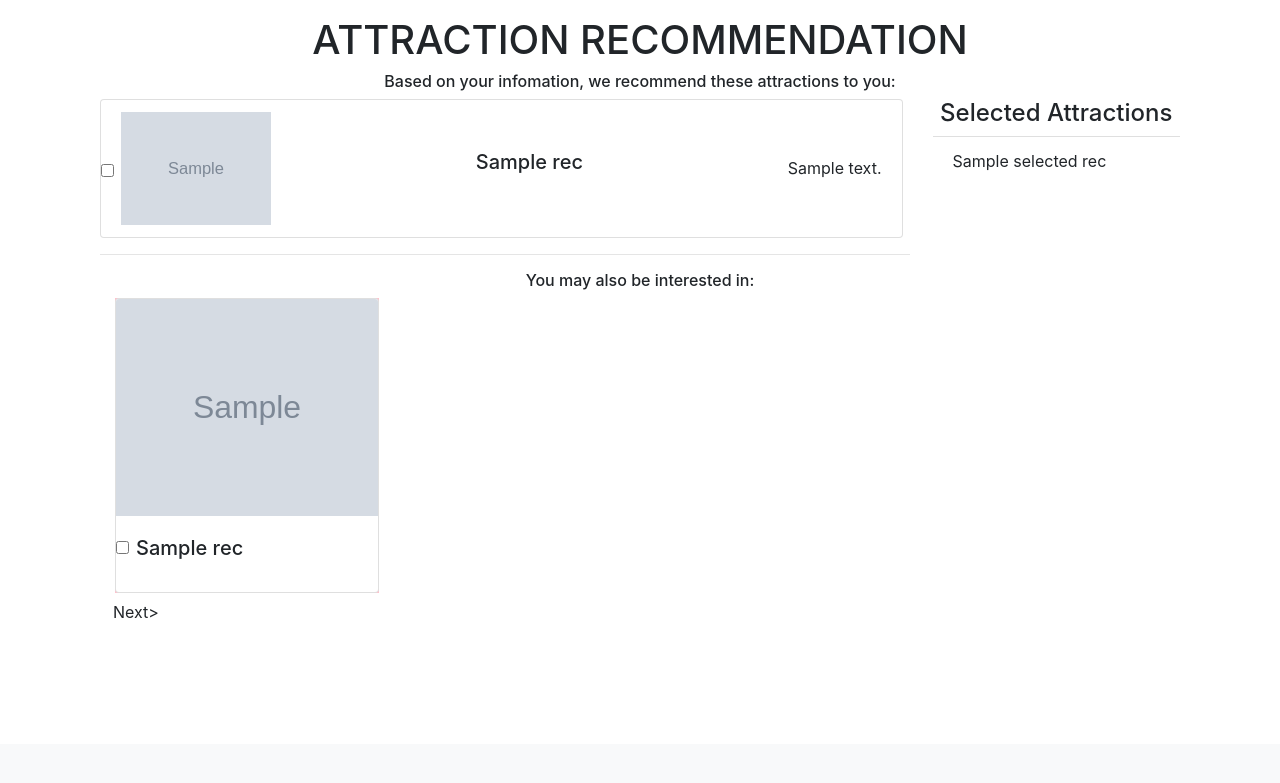
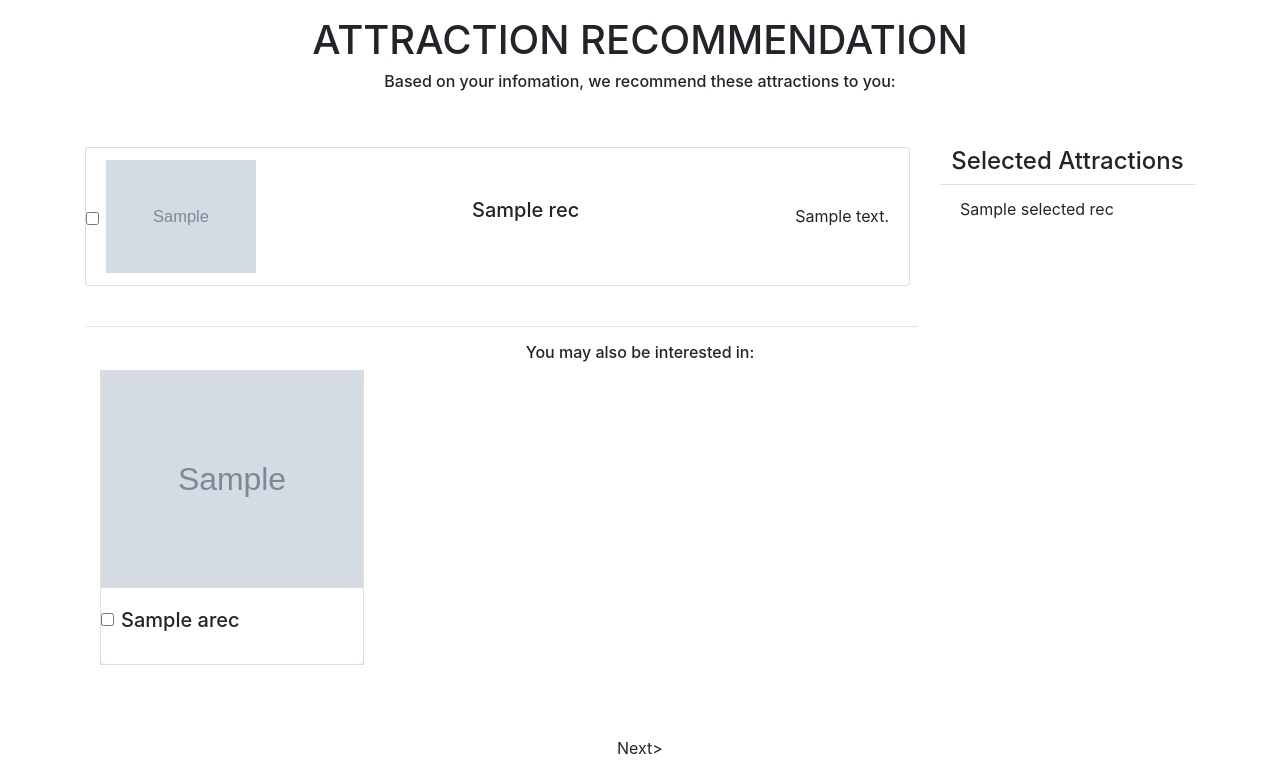
Before and after one commit to vidur6789/trippingo-web, a Django app: template recommendations/templates/recommendations.html in a window 1280 px wide. Shown: the part 56-839 px from the top of the page. Before the commit the page ends 674 px from the top, so only its background shows below. Run offline with Django 3.2, Linux system fonts and the light colour scheme; the template is opened without the code that fills it: most values are stand-ins (such as "Sample title", 1, 10 or a date in 2020); grey boxes marked "Sample" are stand-in pictures; some libraries are stand-ins or nearby versions.

Commit message:
added associated attractions display

```diff
--- a/recommendations/templates/recommendations.html
+++ b/recommendations/templates/recommendations.html
@@ -1,4 +1,4 @@
-<style>
+<style xmlns="http://www.w3.org/1999/html">
     .card-item {
         background-color: pink;
         display: table-cell;
@@ -15,9 +15,9 @@
 <h1 class="text-center">ATTRACTION RECOMMENDATION</h1>
 
 <h6 class="text-center">Based on your infomation, we recommend these attractions to you:</h6>
-<form action="../{{pk}}/selectedAttractions" method='POST'>
+<br action="../{{pk}}/selectedAttractions" method='POST'>
     {% csrf_token %}
-<div class="container">
+<br class="container">
   <div class="row">
     <div class="col-12 col-sm-8 col-lg-9">
       <ul class="list-group" id="recommendation_list">
@@ -44,23 +44,21 @@
 </ul>
     </div>
   </div>
+</br>
 <HR SIZE=100 width=75% align=left>
 <h6 class="text-center">You may also be interested in:</h6>
-<form action="../{{pk}}/associatedAttractions" method='POST'>
+<form>
     <div class="container">
             <div class="row">
                 <div class="col-12 col-sm-8 col-lg-9" id="recommendation_list_interest">
-                 {% for rec in recs %}
+                 {% for arec in associatedRecs%}
                     <div class="card-item" >
                     <div class="card" style="width: 16.5rem;">
-                          <img class="card-img-top" src="{{rec.img_url}}" alt="Card image cap">
-                          <div class="card-body">
-                            <input class="form-check-input" type="checkbox"{% if rec.selected %} checked {% endif %}
-                                     name="{{rec.attraction_id}}" onclick="handleUpdate(true)">
-                            <h5 class="card-title">{{ rec.name }}</h5>
-{#                            <a href="#" class="btn btn-primary" onclick="update_list_interest(this)">Go somewhere#}
-
-                            </a>
+                          <img class="card-img-top" src="{{arec.img_url}}" alt="Card image cap">
+                          <div class="card-body" id="association_list">
+                            <input class="form-check-input" type="checkbox"{% if arec.0.selected %} checked {% endif %}
+                                     name="{{arec.attraction_id}}" onclick="handleUpdate()">
+                                <h5 class="card-title">{{ arec.name }}</h5>
                           </div>
                         </div>
                     </div>
@@ -70,43 +68,53 @@
     </div>
 
 </form>
-
-<button type="submit" class="save btn btn-default">Next></button>
+<br />
+<br />
+<button type="submit" class="save btn btn-default" style="display:block;margin:0 auto">Next></button>
 
 </div>
 </form>
+
+
+
 <script>
-debugger
     pk = {{ pk }}
-
+        {% autoescape off %}
+            associationDict = {{ associationDict}}
+        {% endautoescape %}
     console.log('Executing script')
+    console.log(associationDict)
     function handleUpdate(el){
         clear_element()
         update_list()
+        if(el)update_association_list()
         update_list_interest()
-        if(el)postList()
-    }
-    function postList() {
-        debugger
-          htmlobj=$.ajax({url:`../{{ pk }}/associatedAttractions`,async:false});
+
 
     }
+
     function update_list() {
         console.log('update_list');
         rec_list = document.getElementById("recommendation_list")
 
         var children = rec_list.children;
+        var checked_list = []
+
         for (var i = 0; i < children.length; i++) {
             var list_item = children[i];
-            if(list_item.children[0].checked == true){
+
+            if (list_item.children[0].checked == true) {
+                checked_list.push(list_item.children[2].innerHTML)
                 var li = document.createElement("li");
                 var attraction_name = list_item.children[2].innerHTML
                 console.log(attraction_name)
-                li.innerHTML = '<li class="list-group-item">' +attraction_name +'</li>';
+                li.innerHTML = '<li class="list-group-item">' + attraction_name + '</li>';
                 attraction_list.appendChild(li);
             }
         }
     }
+
+
     function update_list_interest() {
 
         let inputList = $("#recommendation_list_interest input")
@@ -127,7 +135,9 @@ debugger
         while(attraction_list.firstChild){
             attraction_list.removeChild(attraction_list.firstChild);
         }
+
     }
+
 
   </script>
 {% endblock %}
```
Also changed, not shown: recommendations/views.py (+49 -21 lines).
